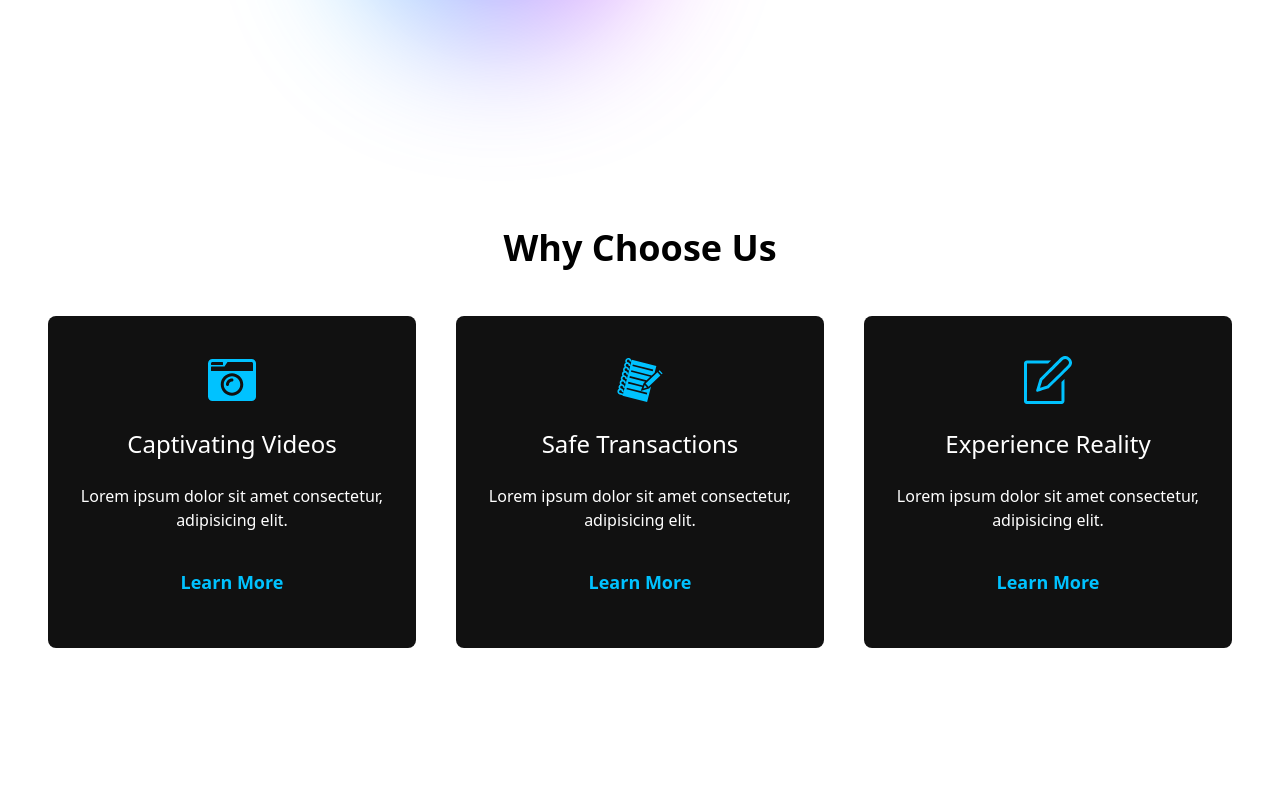
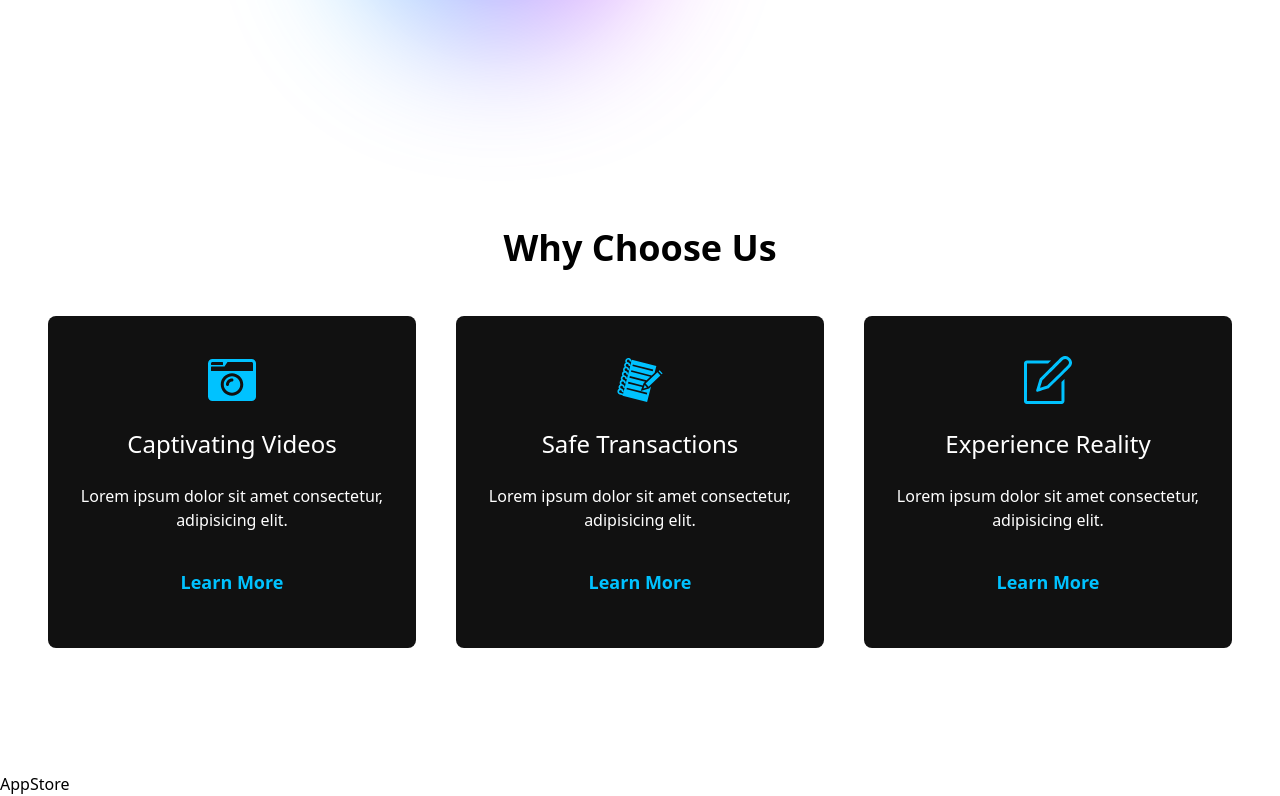
Before and after one commit to G3RGES/metaverse-web, a React (Vite) app: page / in a window 1280 px wide. Shown: the part 2024-2820 px from the top of the page. Before the commit the page ends 2796 px from the top, so only its background shows below. Built offline with nearby package versions, Linux system fonts and the light colour scheme.

Commit message:
Update App.jsx

```diff
--- a/src/App.jsx
+++ b/src/App.jsx
@@ -23,7 +23,7 @@ const App = () => {
       <Banner />
       <Banner2 />
       <Features />
-      {/* <AppStore /> */}
+      <AppStore />
       {/* <Footer /> */}
     </main>
   );
```
